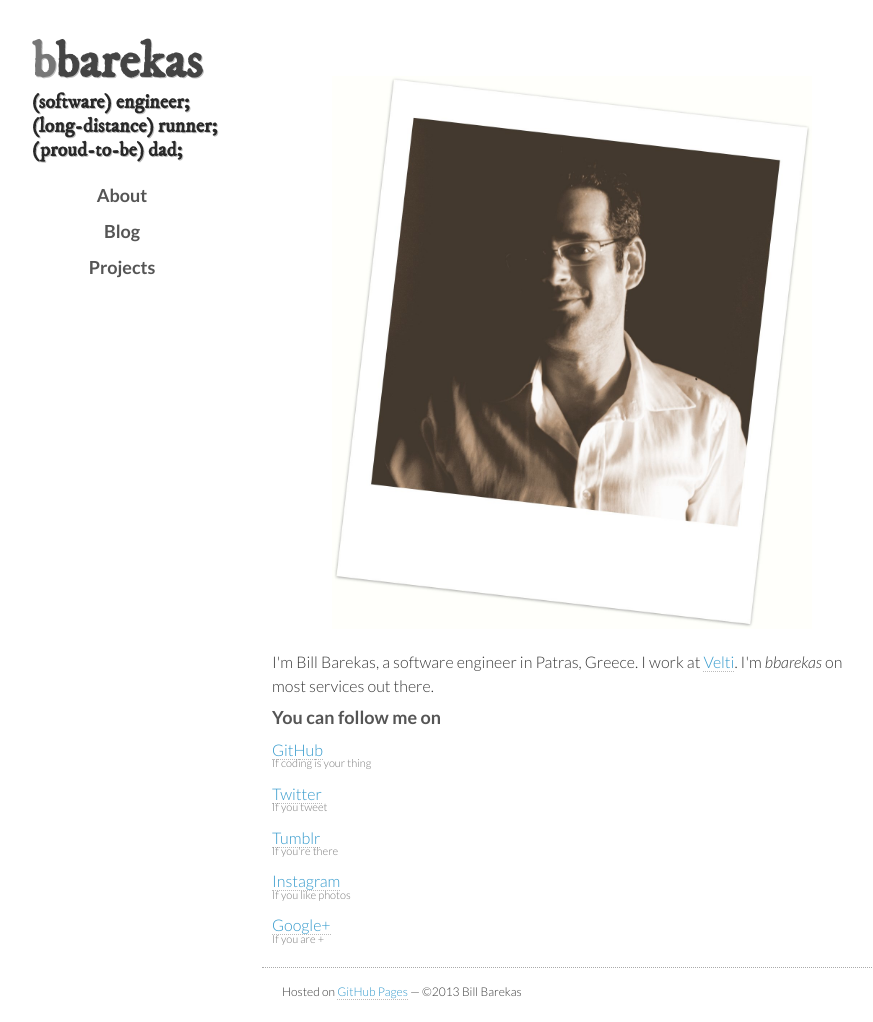
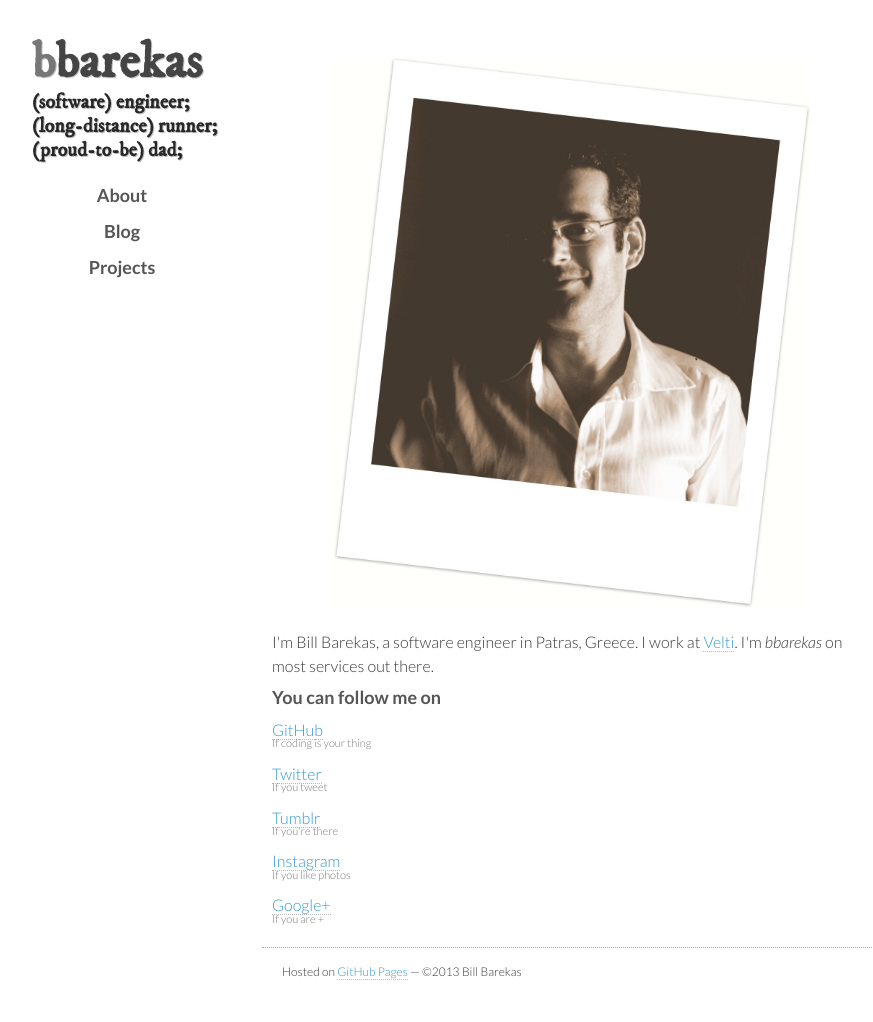
Before and after one commit to bbarekas/bbarekas.github.com, a Jekyll site: the page built from index.html, in a window 1280 px wide. Shown: the whole page, without its empty margins (188-1061 px from the left). Built offline with Jekyll 4.4.1, drawn with Linux system fonts in a browser that asks for light colours; nearby versions of some CDN libraries; Markdown is read by kramdown in place of the engine named in the settings.

Commit message:
Fix Typo.

```diff
--- a/css/styles.css
+++ b/css/styles.css
@@ -254,7 +254,7 @@ section {
     float: right;
     /*background: aqua;*/
     padding: 10px;
-    padding-top: 30px;
+    padding-top: 10px;
     min-height: 310px;
     border-bottom: 1px dotted #aaaaaa;
 }
@@ -582,11 +582,11 @@ form {
     .date {
         display: none;
     }
+
     .date_small {
         display: block;
     }
 
-}
 }
 
 @media print, screen and (max-width: 320px) {
```
